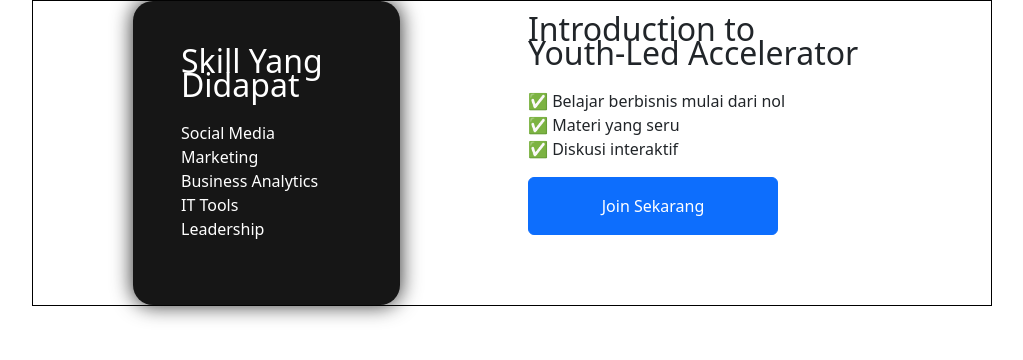
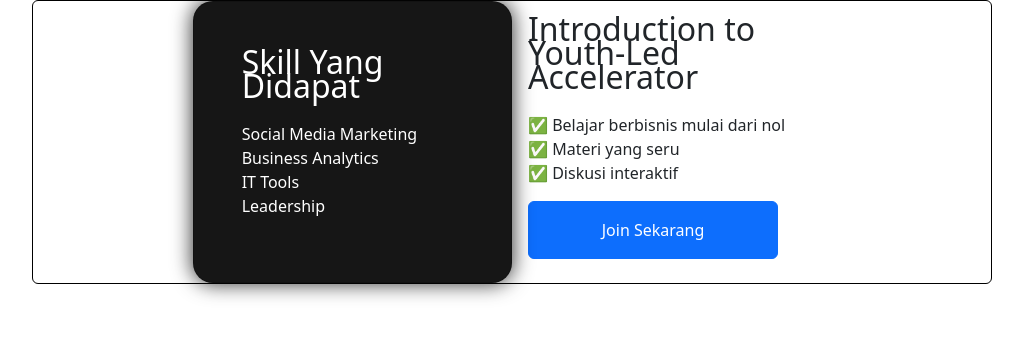
Before and after one commit to yl-a/first, a plain HTML site: page index.html in a window 1280 px wide. Shown: the whole page, without its empty margins (128-1151 px from the left). Drawn offline with Linux system fonts and the light colour scheme.

Commit message:
Update index.html

```diff
--- a/index.html
+++ b/index.html
@@ -20,10 +20,10 @@
   </style>
 </head>
 <body>
-    <div class="hero">
-      <div class="row">
-        <div class="col-lg-6 col-md-6">
-          <div class="p-5" style="color: #fff; background-color: #161616; border-radius: 20px; margin-left:  100px; margin-right:100px; box-shadow: 0 0 20px 1px rgba(5,5,5,.8);">
+  <div class="card hero mb-3">
+    <div class="row g-0 justify-content-center">
+      <div class="col-md-4">
+        <div class="p-5 card" style="color: #fff; background-color: #161616; border-radius: 20px; box-shadow: 0 0 20px 1px rgba(5,5,5,.8);">
           <span style="font-size: 32px; line-height:24px;">Skill Yang Didapat</span>
           <ul class="list-unstyled pt-4" style="font-size: 16px">
             <li>Social Media Marketing</li>
@@ -33,8 +33,8 @@
           </ul>
         </div>
       </div>
-        <div class="col-lg-6 col-md-6 p-3">
-
+      <div class="col-md-4">
+        <div class="card-body">
           <span style="font-size: 32px; line-height:24px;">Introduction to<br>Youth-Led Accelerator</span>
           <ul class="list-unstyled pt-4" style="font-size: 16px">
             <li>✅ Belajar berbisnis mulai dari nol</li>
@@ -42,7 +42,7 @@
             <li>✅ Diskusi interaktif</li>
           </ul>
           <a href="#" type="button" class="btn btn-primary py-3" style="min-width: 250px; min-height: 50px; font-size: 16px;">Join Sekarang</a>
-
+        </div>
       </div>
     </div>
   </div>
```
Lines whose indentation alone changed are shown as unchanged.
